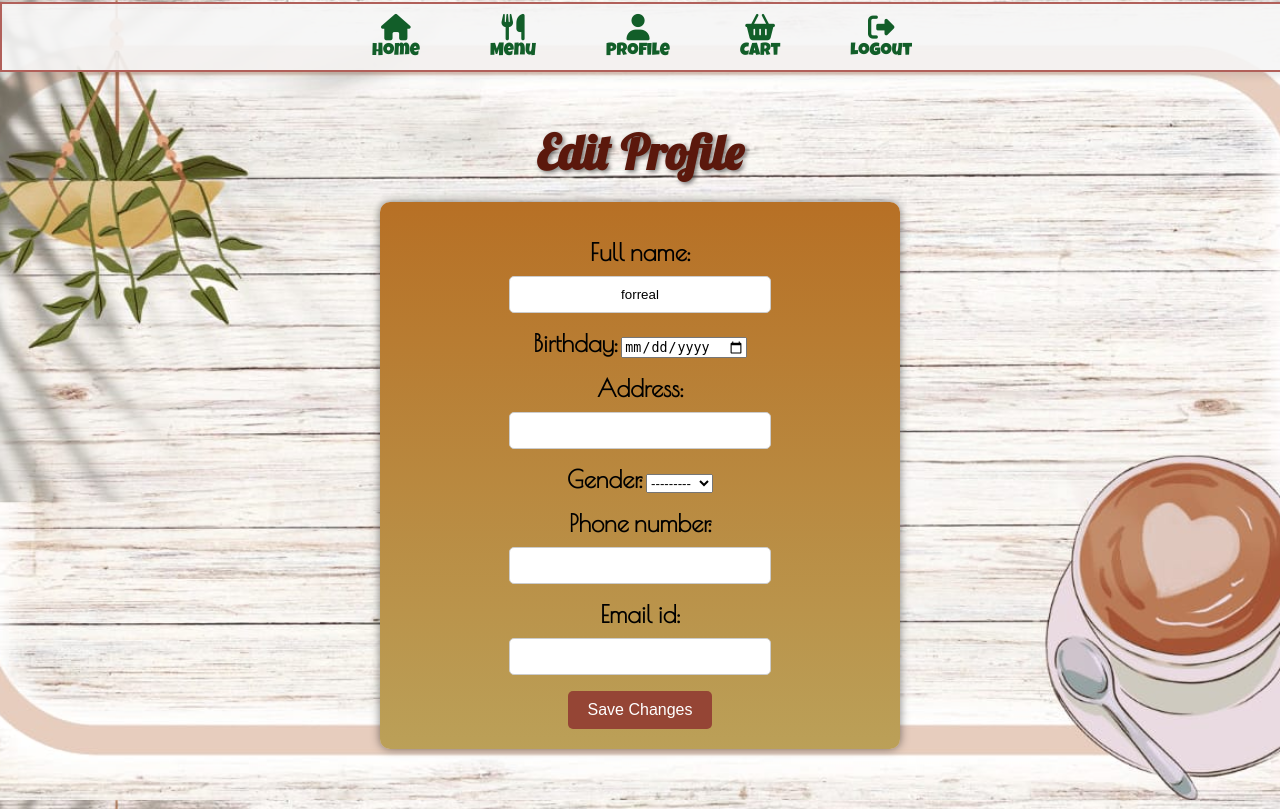
After one commit to nwesha/django-restaurant-service, a Django app: page /profile/edit/ in a window 1280 px wide. The commit adds this page. Run offline with Django 5.2, Linux system fonts and the light colour scheme; a user stored in the database is signed in; data comes from the database, SQL or seed files in the repository; both versions use the stored data as it was after the commit; some libraries are stand-ins or nearby versions; some web fonts are replaced.

Commit message:
fixed and enhanced

```diff
--- a/users/forms.py
+++ b/users/forms.py
@@ -1,7 +1,16 @@
 from django import forms
-from .models import CartItem
+from .models import CartItem, UserProfile
 
 class CartItemForm(forms.ModelForm):
     class Meta:
         model = CartItem
         fields = ['quantity']
+
+class UserProfileForm(forms.ModelForm):
+    class Meta:
+        model = UserProfile
+        fields = ['full_name', 'birthday', 'address', 'gender', 'phone_number', 'email_id']
+        widgets = {
+            'birthday': forms.DateInput(attrs={'type': 'date'}),
+            'gender': forms.Select(choices=UserProfile.GENDER_CHOICES),
+        }
--- a/users/models.py
+++ b/users/models.py
@@ -3,15 +3,27 @@ from django.contrib.auth.models import User
 from django.utils import timezone
 
 class UserProfile(models.Model):
+    GENDER_CHOICES = [
+        ('M', 'Male'),
+        ('F', 'Female'),
+        ('O', 'Other'),
+    ]
+
     user = models.OneToOneField(User, on_delete=models.CASCADE)
     full_name = models.CharField(max_length=255, default='Anonymous')
+    birthday = models.DateField(null=True, blank=True)
+    address = models.CharField(max_length=255, blank=True)
+    gender = models.CharField(max_length=1, choices=GENDER_CHOICES, blank=True)
+    phone_number = models.CharField(max_length=15, blank=True)
+    email_id = models.EmailField(blank=True)
+
     def __str__(self):
         return self.user.username
 
 class MenuItem(models.Model):
     name = models.CharField(max_length=100)
     description = models.TextField()
-    price = models.DecimalField(max_digits=6, decimal_places=2)
+    price = models.IntegerField()
     picture = models.ImageField(upload_to='items/', null=True, blank=True)
 
     def __str__(self):
@@ -29,6 +41,8 @@ class CartItem(models.Model):
     cart = models.ForeignKey(Cart, on_delete=models.CASCADE)
     menu_item = models.ForeignKey(MenuItem, on_delete=models.CASCADE)
     quantity = models.PositiveIntegerField(default=1)
+    toShow = models.BooleanField(default=True)
+
 
     def __str__(self):
         return f"{self.quantity} of {self.menu_item.name}"
@@ -37,4 +51,4 @@ class Order(models.Model):
     user = models.ForeignKey(User, on_delete=models.CASCADE)
     created_at = models.DateTimeField(auto_now_add=True)
     items = models.ManyToManyField(CartItem)
-    total_amount = models.DecimalField(max_digits=10, decimal_places=2)
+    total_amount = models.IntegerField()
--- a/users/static/css/styles.css
+++ b/users/static/css/styles.css
@@ -135,7 +135,7 @@ nav i {
     display: inline-block;
     margin-bottom: 20px;
     text-align: center;
-
+    width: 40%;
 }
 
 label {
@@ -169,6 +169,12 @@ label {
 
 .auth-btn:hover {
     background-color: #000000;
+}
+
+ul.errorlist{
+    color: rgb(192, 0, 0);
+    font-weight: bold;
+    font-size: larger;
 }
 
 .menu{
@@ -427,7 +433,31 @@ h2 {
     font-size: 16px;
     margin: 10px 0;
     color: #000;
+    text-align: left;
 }
+
+.user-profile.content{
+    text-align: left;
+}
+.user-profile label{
+    color:#461b29;
+}
+
+.edit-profile-link {
+    display: inline-block;
+    margin-top: 20px;
+    padding: 10px 20px;
+    background-color: #007BFF;
+    color: white;
+    text-decoration: none;
+    border-radius: 5px;
+}
+
+.edit-profile-link:hover {
+    background-color: #0056b3;
+}
+
+
 
 .order-history {
     list-style: none;
--- /dev/null
+++ b/users/templates/edit_profile.html
@@ -0,0 +1,12 @@
+{% extends 'base.html' %}
+
+{% block content %}
+    <h2>Edit Profile</h2>
+    <form method="post" class='auth'>
+        {% csrf_token %}
+        {{ form.as_p }}
+        <button type="submit" class="auth-btn">Save Changes</button>
+    </form>
+</div>
+
+{% endblock %}
--- a/users/urls.py
+++ b/users/urls.py
@@ -14,4 +14,6 @@ urlpatterns = [
     path('profile/', views.user_profile, name='user_profile'),
     path('cart/update/<int:pk>/', views.update_cart_item, name='update_cart_item'),
     path('cart/remove/<int:pk>/', views.remove_cart_item, name='remove_cart_item'),
+    path('profile/edit/', views.edit_profile, name='edit_profile'),
+
 ]
--- a/users/views.py
+++ b/users/views.py
@@ -3,7 +3,7 @@ from django.contrib.auth import authenticate, login, logout
 from django.contrib.auth.forms import UserCreationForm, AuthenticationForm
 from django.contrib.auth.decorators import login_required
 from .models import MenuItem, CartItem, Cart, Order, UserProfile
-from .forms import CartItemForm
+from .forms import CartItemForm, UserProfileForm
 from django.contrib import messages
 
 def home(request):
@@ -55,14 +55,14 @@ def view_cart(request):
             primary_cart = active_carts.first()
             for extra_cart in active_carts[1:]:
                 for item in extra_cart.cartitem_set.all():
-                    cart_item, item_created = CartItem.objects.get_or_create(cart=primary_cart, menu_item=item.menu_item)
+                    cart_item, item_created = CartItem.objects.get_or_create(cart=primary_cart, menu_item=item.menu_item, toShow=True)
                     if not item_created:
                         cart_item.quantity += item.quantity
                     cart_item.save()
                 extra_cart.delete()
             cart = primary_cart
 
-    items = CartItem.objects.filter(cart=cart)
+    items = CartItem.objects.filter(cart=cart, toShow=True)
     for item in items:
         item.total_price = item.menu_item.price * item.quantity
 
@@ -124,7 +124,7 @@ def order_summary(request):
         messages.error(request, "You don't have any items in your cart.")
         return redirect('menu')
 
-    items = CartItem.objects.filter(cart=cart)
+    items = CartItem.objects.filter(cart=cart,toShow=True)
     if not items.exists():
         messages.error(request, "Your cart is empty.")
         return redirect('menu')
@@ -142,7 +142,7 @@ def confirm_order(request):
         print(f"No active cart found for user: {request.user.username}")
         return redirect('home')
 
-    items = CartItem.objects.filter(cart=cart)
+    items = CartItem.objects.filter(cart=cart,toShow=True)
     if not items.exists():
         messages.error(request, "Your cart is empty.")
         print(f"Cart is empty for user: {request.user.username}")
@@ -160,8 +160,12 @@ def confirm_order(request):
     cart.is_active = False
     cart.save()
 
+    for item in items:
+        item.toShow = False
+        item.save(update_fields=['toShow'])
+
     # Clear the cart items (optional)
-    cart.cartitem_set.all().delete()
+    # cart.cartitem_set.all().delete()
 
     return render(request, 'cart/confirmation.html', {'order': order})
 
@@ -174,3 +178,17 @@ def user_profile(request):
         return render(request, 'profile.html', {'user_profile': user_profile, 'orders': orders})
     except UserProfile.DoesNotExist:
         return render(request, 'profile.html', {'user_profile': None, 'orders': None})
+
+@login_required
+def edit_profile(request):
+    user_profile = get_object_or_404(UserProfile, user=request.user)
+    if request.method == 'POST':
+        form = UserProfileForm(request.POST, instance=user_profile)
+        if form.is_valid():
+            form.save()
+            messages.success(request, 'Your profile was updated successfully.')
+            return redirect('user_profile')
+    else:
+        form = UserProfileForm(instance=user_profile)
+
+    return render(request, 'edit_profile.html', {'form': form})
```
Also changed, not shown: users/templates/cart/confirmation.html (+14 -5 lines), users/templates/cart/view_cart.html (+9 -3 lines), users/templates/profile.html (+6 -1 lines), db.sqlite3, users/migrations/0009_cartitem_toshow.py (added), users/migrations/0010_userprofile_address_userprofile_birthday_and_more.py (added).
